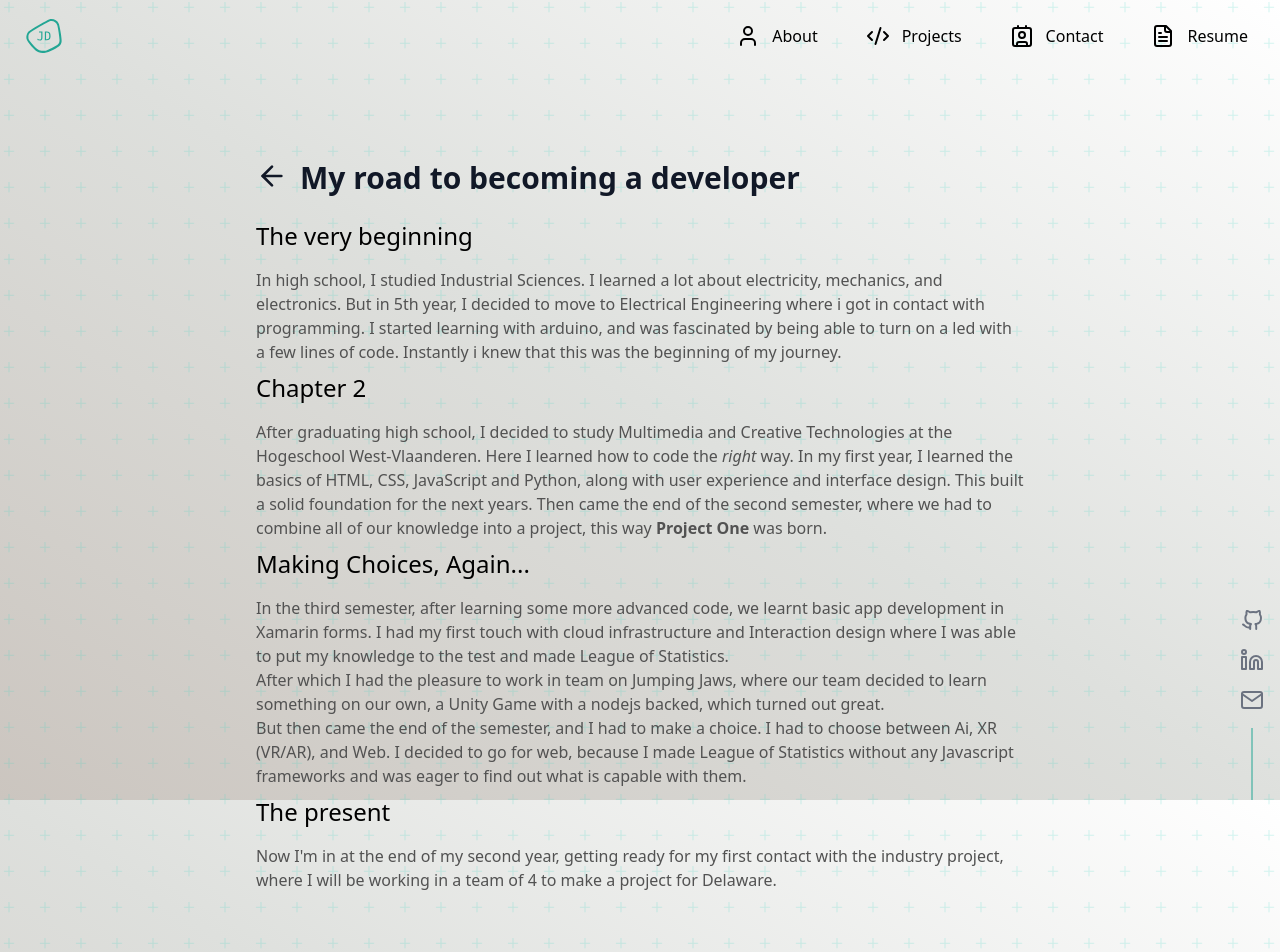
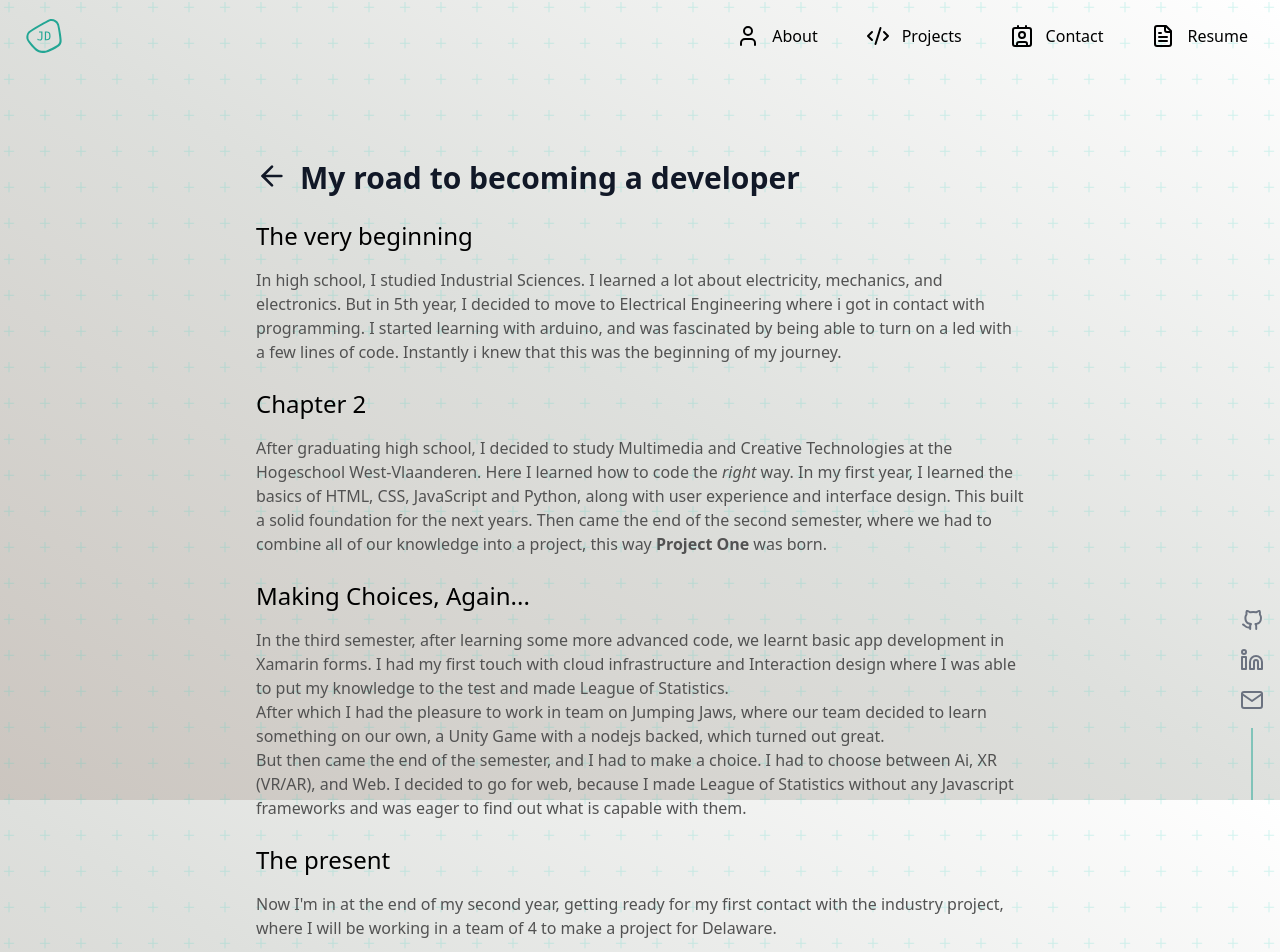
Before and after one commit to JarneDel/frontend-portfolio, a Nuxt app: page /about in a window 1280 px wide. Shown: the top 952 px of the page. Built offline with nearby package versions, Linux system fonts and the light colour scheme.

Commit message:
fix spacing

```diff
--- a/pages/about.vue
+++ b/pages/about.vue
@@ -34,7 +34,7 @@
       a led with a few lines of code. Instantly i knew that this was the
       beginning of my journey.
     </p>
-    <h3 class="mt-2 text-2xl font-medium">Chapter 2</h3>
+    <h3 class="mt-6 text-2xl font-medium">Chapter 2</h3>
     <p class="mt-4 text-neutral-600 dark:text-neutral-300">
       After graduating high school, I decided to study Multimedia and Creative
       Technologies at the Hogeschool West-Vlaanderen. Here I learned how to code
@@ -44,7 +44,7 @@
       came the end of the second semester, where we had to combine all of our
       knowledge into a project, this way <strong>Project One</strong> was born.
     </p>
-    <h3 class="mt-2 text-2xl font-medium">Making Choices, Again...</h3>
+    <h3 class="mt-6 text-2xl font-medium">Making Choices, Again...</h3>
     <p class="mt-4 text-neutral-600 dark:text-neutral-300">
       In the third semester, after learning some more advanced code, we learnt
       basic app development in Xamarin forms. I had my first touch with cloud
@@ -59,7 +59,7 @@
       because I made League of Statistics without any Javascript frameworks and
       was eager to find out what is capable with them.
     </p>
-    <h3 class="mt-2 text-2xl font-medium">The present</h3>
+    <h3 class="mt-6 text-2xl font-medium">The present</h3>
     <p class="mt-4 text-neutral-600 dark:text-neutral-300">
       Now I'm in at the end of my second year, getting ready for my first
       contact with the industry project, where I will be working in a team of 4
```
